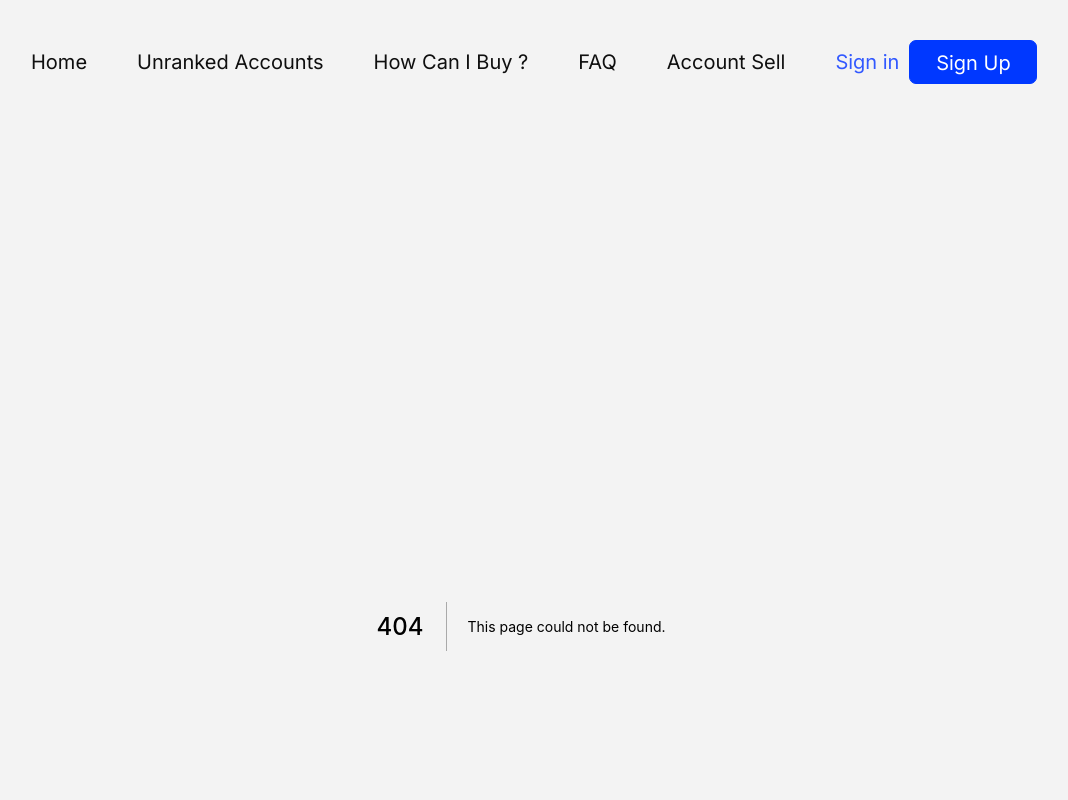
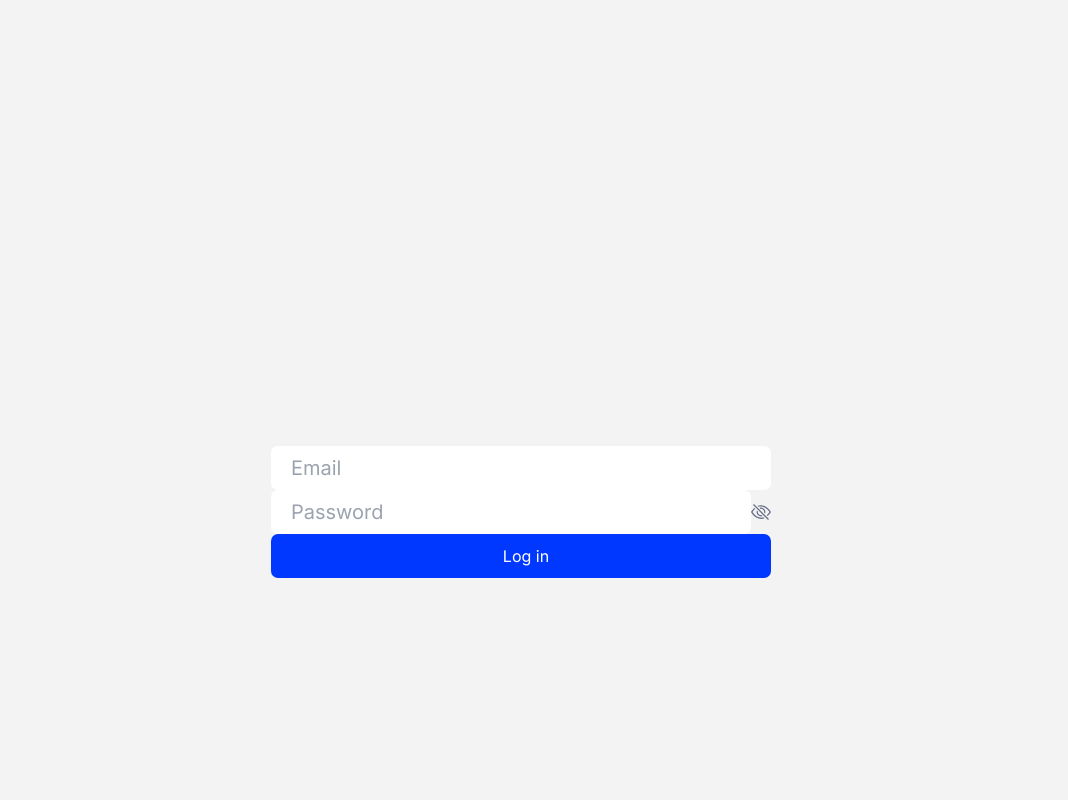
Before and after one commit to ozankersit/accountshop, a Next.js app: page /login in a window 1280 px wide. Before the commit this address had no page. Shown: the top 800 px of the page, without its empty margins (119-1187 px from the left). Built offline with nearby package versions, Linux system fonts and the light colour scheme.

Commit message:
login page and input components development

```diff
--- a/components/Button.tsx
+++ b/components/Button.tsx
@@ -9,6 +9,7 @@ interface Props {
   radius?: string;
   width?: string;
   className?:string;
+  type?: 'submit' | 'reset' | 'button';
 }
 
 const Button: FC<Props> = ({
@@ -20,6 +21,7 @@ const Button: FC<Props> = ({
   radius,
   width,
   className,
+  type,
 }) => {
   return (
     <button
@@ -32,6 +34,7 @@ const Button: FC<Props> = ({
         width,
       }}
       className={`${className}`}
+      type={type}
     >
       {children}
     </button>
--- /dev/null
+++ b/components/Icons/OpenEyeIcon.tsx
@@ -0,0 +1,25 @@
+import React from "react";
+
+export const OpenEyeIcon = ({ ...props }: React.SVGProps<SVGSVGElement>) => {
+  return (
+    <svg
+      width="27"
+      height="28"
+      {...props}
+      viewBox="0 0 27 28"
+      fill="none"
+      xmlns="http://www.w3.org/2000/svg"
+    >
+      <path
+        d="M17.7188 14C17.7188 15.1189 17.2743 16.1919 16.4831 16.9831C15.6919 17.7743 14.6189 18.2188 13.5 18.2188C12.3811 18.2188 11.3081 17.7743 10.5169 16.9831C9.72572 16.1919 9.28125 15.1189 9.28125 14C9.28125 12.8811 9.72572 11.8081 10.5169 11.0169C11.3081 10.2257 12.3811 9.78125 13.5 9.78125C14.6189 9.78125 15.6919 10.2257 16.4831 11.0169C17.2743 11.8081 17.7188 12.8811 17.7188 14Z"
+        fill="#666B84"
+      />
+      <path
+        d="M0 14C0 14 5.0625 4.71875 13.5 4.71875C21.9375 4.71875 27 14 27 14C27 14 21.9375 23.2812 13.5 23.2812C5.0625 23.2812 0 14 0 14ZM13.5 19.9062C15.0664 19.9062 16.5687 19.284 17.6763 18.1763C18.784 17.0687 19.4062 15.5664 19.4062 14C19.4062 12.4336 18.784 10.9313 17.6763 9.82365C16.5687 8.71601 15.0664 8.09375 13.5 8.09375C11.9336 8.09375 10.4313 8.71601 9.32365 9.82365C8.21601 10.9313 7.59375 12.4336 7.59375 14C7.59375 15.5664 8.21601 17.0687 9.32365 18.1763C10.4313 19.284 11.9336 19.9062 13.5 19.9062Z"
+        fill="#666B84"
+      />
+    </svg>
+  );
+};
+
+export default OpenEyeIcon;
--- /dev/null
+++ b/components/Icons/SlashedEyeIcon.tsx
@@ -0,0 +1,29 @@
+import React, { ReactSVGElement } from "react";
+
+export const SlashedEyeIcon = ({...props}:React.SVGProps<SVGSVGElement>) => {
+  return (
+    <svg
+      width="20"
+      height="20"
+      {...props}
+      viewBox="0 0 20 20"
+      fill="none"
+      xmlns="http://www.w3.org/2000/svg"
+    >
+      <path
+        d="M16.6987 14.0475C18.825 12.15 20 10 20 10C20 10 16.25 3.125 9.99995 3.125C8.79944 3.12913 7.61252 3.37928 6.51245 3.86L7.47495 4.82375C8.28425 4.52894 9.13864 4.3771 9.99995 4.375C12.65 4.375 14.8487 5.835 16.46 7.44625C17.2354 8.22586 17.9306 9.08141 18.535 10C18.4625 10.1087 18.3825 10.2288 18.2912 10.36C17.8725 10.96 17.2537 11.76 16.46 12.5538C16.2537 12.76 16.0387 12.9637 15.8137 13.1613L16.6987 14.0475Z"
+        fill="#666B84"
+      />
+      <path
+        d="M14.1212 11.47C14.4001 10.6898 14.4518 9.84639 14.2702 9.03798C14.0885 8.22957 13.6811 7.48936 13.0952 6.90348C12.5093 6.3176 11.7691 5.91013 10.9607 5.72849C10.1523 5.54685 9.3089 5.59851 8.5287 5.87745L9.55745 6.9062C10.0378 6.83745 10.5276 6.88151 10.988 7.03491C11.4484 7.18831 11.8668 7.44682 12.2099 7.78997C12.5531 8.13312 12.8116 8.55147 12.965 9.01187C13.1184 9.47227 13.1625 9.96207 13.0937 10.4425L14.1212 11.47ZM10.4425 13.0937L11.47 14.1212C10.6898 14.4001 9.84639 14.4518 9.03798 14.2702C8.22957 14.0885 7.48936 13.6811 6.90348 13.0952C6.3176 12.5093 5.91013 11.7691 5.72849 10.9607C5.54685 10.1523 5.59851 9.3089 5.87745 8.5287L6.9062 9.55745C6.83745 10.0378 6.88151 10.5276 7.03491 10.988C7.18831 11.4484 7.44682 11.8668 7.78997 12.2099C8.13312 12.5531 8.55147 12.8116 9.01187 12.965C9.47227 13.1184 9.96207 13.1625 10.4425 13.0937Z"
+        fill="#666B84"
+      />
+      <path
+        d="M4.1875 6.83762C3.9625 7.03762 3.74625 7.24012 3.54 7.44637C2.76456 8.22598 2.0694 9.08153 1.465 10.0001L1.70875 10.3601C2.1275 10.9601 2.74625 11.7601 3.54 12.5539C5.15125 14.1651 7.35125 15.6251 10 15.6251C10.895 15.6251 11.7375 15.4589 12.525 15.1751L13.4875 16.1401C12.3874 16.6208 11.2005 16.8709 10 16.8751C3.75 16.8751 0 10.0001 0 10.0001C0 10.0001 1.17375 7.84887 3.30125 5.95262L4.18625 6.83887L4.1875 6.83762ZM17.0575 17.9426L2.0575 2.94262L2.9425 2.05762L17.9425 17.0576L17.0575 17.9426Z"
+        fill="#666B84"
+      />
+    </svg>
+  );
+};
+
+export default SlashedEyeIcon;
--- a/components/Layout/Layout.tsx
+++ b/components/Layout/Layout.tsx
@@ -1,3 +1,4 @@
+import { useRouter } from 'next/router'
 import {FC, ReactNode} from 'react'
 import Footer from '../common/Footer/Footer'
 import Header from '../common/Header/Header'
@@ -7,11 +8,17 @@ interface Props {
 }
 
 export const Layout:FC<Props> = ({children}) => {
+  const router = useRouter();
+  const { pathname } = router;
+
+  const hideHeader = pathname.includes('/login');
+  const hideFooter = pathname.includes('/login');
+
   return (
     <div>
-        <Header/>
+        {!hideHeader && <Header/>}
         <main className='overflow-hidden relative bg-concrete md:py-28 py-5'>{children}</main>
-         <Footer/>
+         {!hideFooter && <Footer/>}
     </div>
   )
 }
--- /dev/null
+++ b/components/ShowPassword.tsx
@@ -0,0 +1,20 @@
+import React, {FC} from 'react';
+import OpenEyeIcon from './Icons/OpenEyeIcon';
+import SlashedEyeIcon from './Icons/SlashedEyeIcon';
+
+
+interface Props {
+  setShowPassword: (value: boolean) => void,
+  showPassword: boolean,
+}
+
+export const ShowPassword: FC<Props> = ({setShowPassword, showPassword}) => {
+  return (
+    <div className={""}>
+      {showPassword ? <OpenEyeIcon onClick={() => setShowPassword(!showPassword)}/> :
+        <SlashedEyeIcon onClick={() => setShowPassword(!showPassword)}/>}
+    </div>
+  );
+}
+
+export default ShowPassword;
--- a/components/common/Footer/Footer.tsx
+++ b/components/common/Footer/Footer.tsx
@@ -7,7 +7,7 @@ import DiscordIcon from "../../Icons/DiscordIcon";
 
 export const Footer: FC = () => {
   return (
-    <div className="bg-[url('/footerBg.jpg')] w-full items-center justify-center flex flex-wrap bottom-0">
+    <footer className="bg-[url('/footerBg.jpg')] w-full items-center justify-center flex flex-wrap bottom-0">
     <div className={"max-w-[1280px] w-full lg:py-[30px] py-10 px-5"}>
      <div className={"w-full flex lg:flex-row flex-col"}>
        <div>
@@ -57,7 +57,7 @@ export const Footer: FC = () => {
       </div>
     </div>
 
-    </div>
+    </footer>
   );
 };
 
--- /dev/null
+++ b/components/inputs/TextBox.tsx
@@ -0,0 +1,62 @@
+import React, {FC, useState} from "react";
+import classNames from "classnames";
+import ShowPassword from "../ShowPassword";
+
+
+interface Props {
+  error?: any,
+  name: string,
+  label?: string,
+  placeholder: string,
+  rule?: object,
+  showHideIcon?: boolean,
+  icon?: React.SVGProps<SVGSVGElement>,
+  containerClass?: string,
+  labelClass?: string,
+  inputClass?: string,
+  errorClass?: string,
+  type?: string,
+  disabled?: boolean,
+}
+
+export const TextBox: FC<Props> = ({
+                                     error, name, label, placeholder, rule, showHideIcon = false,
+                                     containerClass, type, labelClass = '', inputClass, disabled, icon, errorClass
+                                   }) => {
+  const [showPassword, setShowPassword] = useState(false)
+  const [showPasswordd, setShowPasswordd] = useState(false)
+  return (
+    <>
+      {error && (
+        <span className={`${errorClass ? errorClass : ''}`}>
+        {error?.message}
+        </span>
+      )}
+      <div className={containerClass}>
+        <label
+          className={`text-black ${labelClass}`}
+          htmlFor={name}>{label}</label>
+
+        <input
+          className={classNames(`w-full border-none rounded-[7px] text-title text-storm-gray py-2.5 pl-5 pr-2.5 ${inputClass}`, {
+            '': error
+          })}
+          autoComplete="off"
+          placeholder={placeholder}
+          id={name}
+          name={name}
+          type={type || showPassword ? 'text' : 'password'} // || yerine && koyarsak type tutmadığımız için hiç sorgulamadan koşula girmez
+          disabled={disabled}
+          {...rule}
+        />
+        <>
+          {showHideIcon && <ShowPassword showPassword={showPassword} setShowPassword={setShowPassword}/>}
+          {icon && icon}
+        </>
+      </div>
+    </>
+  );
+}
+
+
+export default TextBox;
--- a/package.json
+++ b/package.json
@@ -9,9 +9,11 @@
     "lint": "next lint"
   },
   "dependencies": {
+    "classnames": "^2.3.2",
     "next": "12.3.1",
     "react": "18.2.0",
-    "react-dom": "18.2.0"
+    "react-dom": "18.2.0",
+    "react-hook-form": "^7.37.0"
   },
   "devDependencies": {
     "@types/node": "18.7.21",
--- /dev/null
+++ b/pages/login.tsx
@@ -0,0 +1,54 @@
+import React,{FC} from 'react'
+import TextBox from '../components/inputs/TextBox'
+import {useForm} from 'react-hook-form';
+import Button from '../components/Button';
+
+export const Login:FC = () => {
+    const {
+        formState: {errors},
+        handleSubmit,
+        register,
+    } = useForm<any>();
+  return (
+    <div className='bg-concrete h-screen flex justify-center items-center'>
+    <form onSubmit={handleSubmit()}>
+        <TextBox
+              type={"email"}
+              placeholder={"Email"}
+              containerClass={"w-full flex items-center"}
+              inputClass={"w-[500px]"}
+              name="email"
+              error={errors?.email}
+              rule={{
+                ...register('email', {
+                  required: "E-mail is required",
+                  pattern: {
+                    value: /^(([^<>()[\]\\.,;:\s@"]+(\.[^<>()[\]\\.,;:\s@"]+)*)|(".+"))@((\[[0-9]{1,3}\.[0-9]{1,3}\.[0-9]{1,3}\.[0-9]{1,3}])|(([a-zA-Z\-0-9]+\.)+[a-zA-Z]{2,}))$/,
+                    message: "Please enter a valid e-mail here"
+                  }
+                })
+              }}
+        />
+        <TextBox
+            //   type={""} pw lerde type kullanmıyoruz
+              placeholder={"Password"}
+              containerClass={"w-full flex items-center"}
+              inputClass={"w-[500px]"}
+              name="password"
+              error={errors?.password}
+              showHideIcon={true}
+              rule={{
+                ...register('password', {
+                  required: "Password is required",
+                })
+              }}
+        />
+        <Button type='submit' color='#0038FF' width='500px' radius='7px' className='py-2.5 pl-5 pr-2.5 text-white'>
+          Log in
+        </Button>
+    </form>
+    </div>
+  )
+}
+
+export default Login
```
Also changed, not shown: 1 other file (tests, documents, lock files or other folders).
